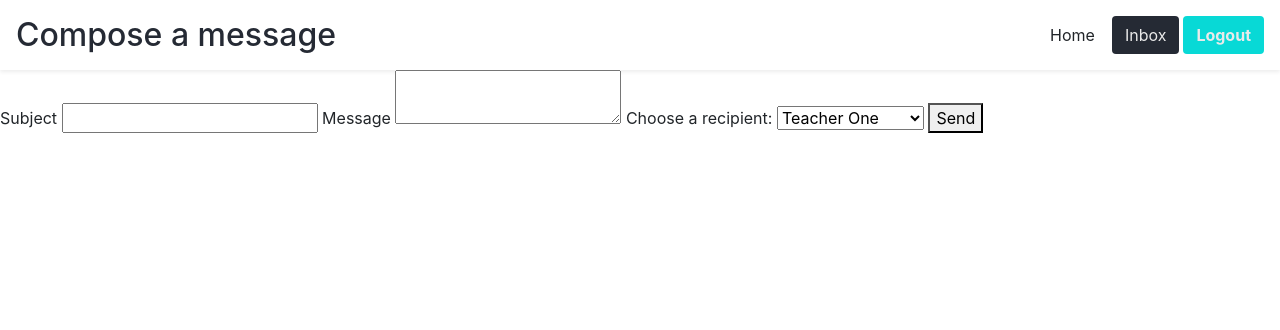
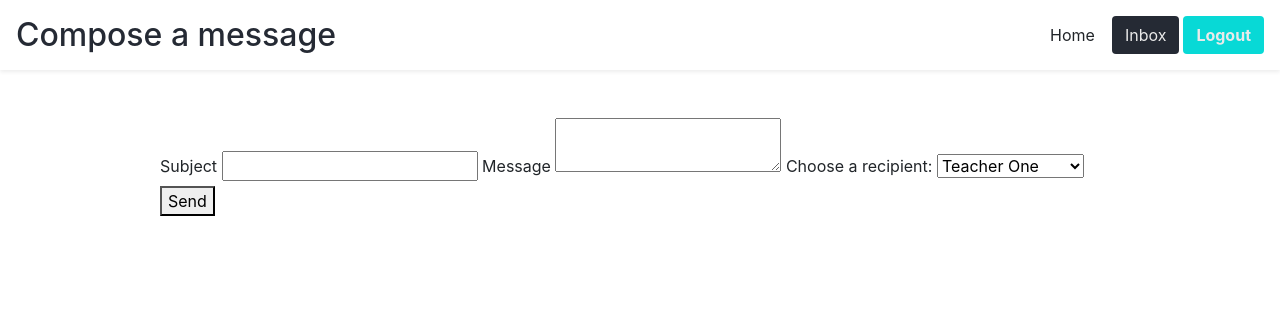
Before and after one commit to JennyWauer/school_scheduler, a Django app: template scheduler_app/templates/new_message.html in a window 1280 px wide. Shown: the top 330 px of the page. Run offline with Django 3.2, Linux system fonts and the light colour scheme; the template is opened without the code that fills it: values that come from a table or form of the project are taken from there, others are empty; data comes from the database, SQL or seed files in the repository; some libraries are stand-ins or nearby versions.

Commit message:
initial form styling

```diff
--- a/scheduler_app/static/css/style.css
+++ b/scheduler_app/static/css/style.css
@@ -24,7 +24,7 @@ html {
     background-color: #eaeaea;
 }
 
-.login-form {
+.login-form, .message-form {
     background-color: white;
 }
 
--- a/scheduler_app/templates/new_message.html
+++ b/scheduler_app/templates/new_message.html
@@ -19,7 +19,7 @@
         <a href="inbox/{{user.id}}" class="btn ml-1 inbox-btn">Inbox</a>
         <a href="/logout" class="btn ml-1 logout">Logout</a>
 	</header>
-    <div>
+    <div class="w-75 ml-auto mr-auto mt-5 message-form">
         <form id="send_message" action="/send" method="POST">
             {% csrf_token %}
                 <label for="Subject">Subject</label>
```
